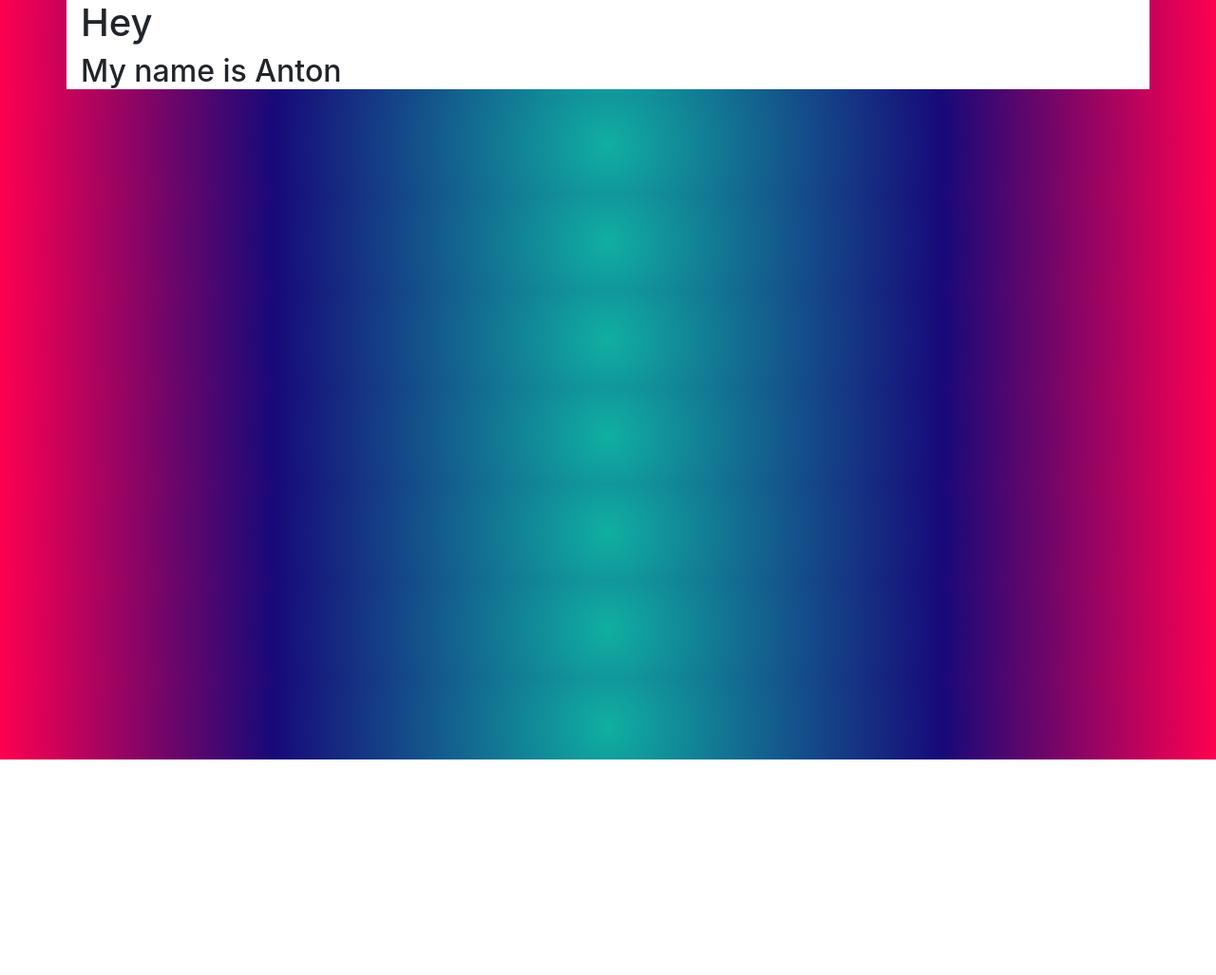
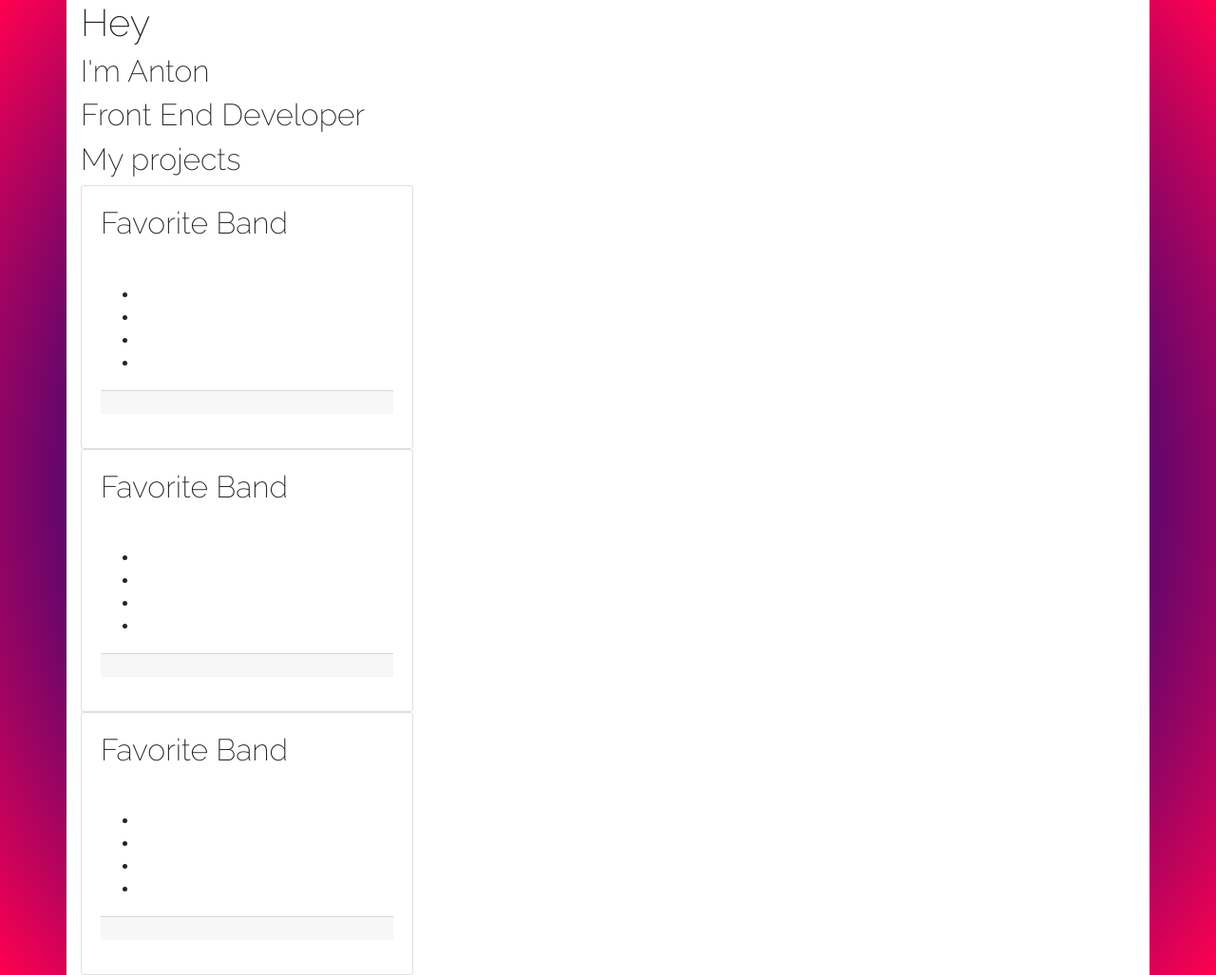
Before and after one commit to anton3ch/portfolio-ep, a plain HTML site: page index.html in a window 1280 px wide. Shown: the whole page at 95% size. Before the commit the page ends 800 px from the top, so only its background shows below. Drawn offline with Linux system fonts and the light colour scheme.

Commit message:
add My Project section and styling

```diff
--- a/css/styles.css
+++ b/css/styles.css
@@ -1,5 +1,11 @@
+@import url('https://fonts.googleapis.com/css2?family=Raleway:wght@200&display=swap');
+
 html {
   background: rgb(16,175,161);
   background: radial-gradient(circle, rgba(16,175,161,1) 0%, rgba(23,9,121,1) 55%, rgba(255,0,80,1) 100%);
 
 }
+
+body {
+  font-family: 'Raleway', sans-serif;
+}
--- a/index.html
+++ b/index.html
@@ -6,14 +6,73 @@
   <meta name="viewport" content="width=device-width, initial-scale=1.0">
   <link rel="stylesheet" href="css/bootstrap.css">
   <link rel="stylesheet" href="css/styles.css">
-  <title>Document</title>
+  <title>Portfolio</title>
 </head>
 <body class="container">
   <h1>Hey</h1>
-  <h2>My name is Anton</h2>
+  <h2>I'm Anton</h2>
+  <h2>Front End Developer</h2>
 
 
   <div class="projects">
+    <h2>My projects</h2>
+    <div class="row">
+      <div class="col-md-4">
+        <div class="card">
+          <div class="card-body">
+            <h2 class="card-title">Favorite Band</h2>
+            <img src="" alt="" class="card-img">
+            <h5 class="card-text"> </h5>
+            <ul class="card-text">
+              <li></li>
+              <li></li>
+              <li></li>
+              <li></li>
+            </ul>
+            <p class="card-footer"><p>
+          </div>
+        </div>
+      </div>
+    </div>
+
+    <div class="row">
+      <div class="col-md-4">
+        <div class="card">
+          <div class="card-body">
+            <h2 class="card-title">Favorite Band</h2>
+            <img src="" alt="" class="card-img">
+            <h5 class="card-text"> </h5>
+            <ul class="card-text">
+              <li></li>
+              <li></li>
+              <li></li>
+              <li></li>
+            </ul>
+            <p class="card-footer"><p>
+          </div>
+        </div>
+      </div>
+    </div>
+
+
+    <div class="row">
+      <div class="col-md-4">
+        <div class="card">
+          <div class="card-body">
+            <h2 class="card-title">Favorite Band</h2>
+            <img src="" alt="" class="card-img">
+            <h5 class="card-text"> </h5>
+            <ul class="card-text">
+              <li></li>
+              <li></li>
+              <li></li>
+              <li></li>
+            </ul>
+            <p class="card-footer"><p>
+          </div>
+        </div>
+      </div>
+    </div>
 
   </div>
 
```
